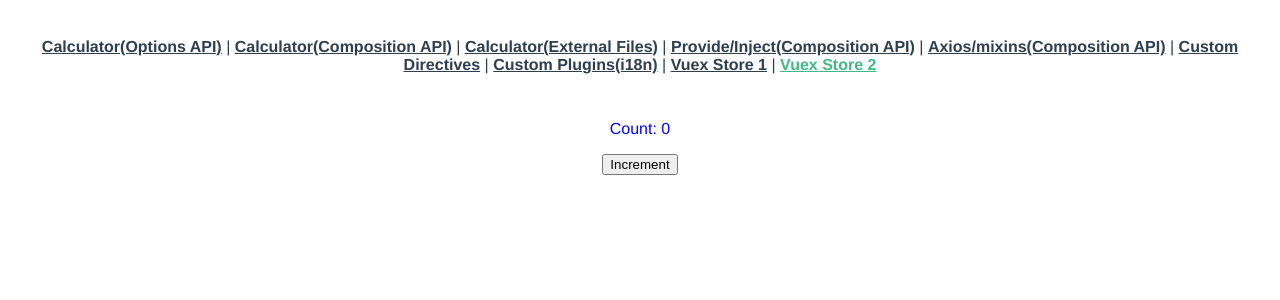
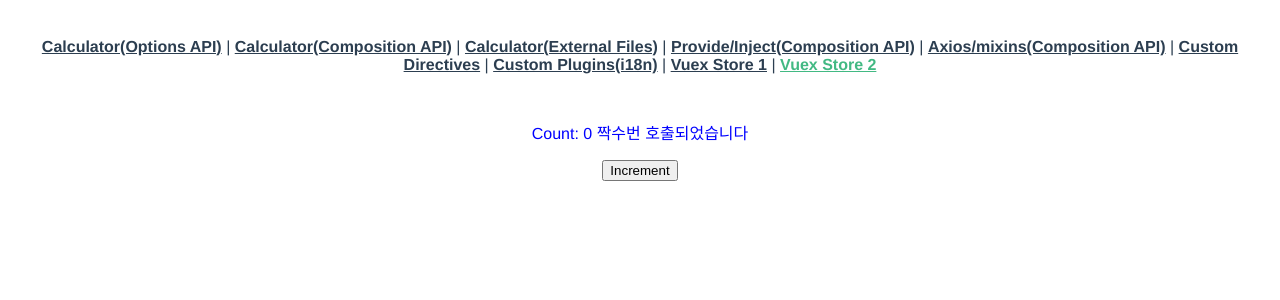
Before and after one commit to sbpark88/Vue.js-Short-Book, a Vue app in the folder vue-project-composition-api/: page /store-access2 in a window 1280 px wide. Shown: the top 300 px of the page. Built offline with nearby package versions, Linux system fonts and the light colour scheme.

Commit message:
Update: Add 'Vuex getters'

```diff
--- a/vue-project-composition-api/src/store/index.js
+++ b/vue-project-composition-api/src/store/index.js
@@ -13,5 +13,10 @@ export default createStore({
     // increment () {
     //   this.state.count++
     // }
+  },
+  getters: {
+    calledEvenTimes (state) {
+      return state.count % 2 === 0
+    }
   }
 })
--- a/vue-project-composition-api/src/views/StoreCompositionAPI.vue
+++ b/vue-project-composition-api/src/views/StoreCompositionAPI.vue
@@ -1,5 +1,8 @@
 <template>
-  <p>Count: {{ count }}</p>
+  <p>
+    Count: {{ count }}
+    <span>{{ calledEvenTimes ? '짝수번 호출되었습니다' : '홀수번 호출되었습니다' }}</span>
+  </p>
   <button type="button" @click="increment">Increment</button>
 </template>
 
@@ -10,6 +13,7 @@ import { computed, reactive, toRefs } from 'vue'
 const storeCounter = (store) => {
   const state = reactive({
     count: computed(() => store.state.count),
+    calledEvenTimes: computed(() => store.getters.calledEvenTimes),
     increment: () => store.commit('increment')
   })
   return toRefs(state)
@@ -18,8 +22,8 @@ export default {
   name: 'StoreCompositionAPI',
   setup () {
     const store = useStore()
-    const { count, increment } = storeCounter(store)
-    return { count, increment }
+    const { count, calledEvenTimes, increment } = storeCounter(store)
+    return { count, calledEvenTimes, increment }
   }
 }
 </script>
--- a/vue-project-composition-api/src/views/StoreOptionsAPI.vue
+++ b/vue-project-composition-api/src/views/StoreOptionsAPI.vue
@@ -1,5 +1,8 @@
 <template>
-  <p>Count: {{ count }}</p>
+  <p>
+    Count: {{ count }}
+    <span>{{ calledEvenTimes ? '짝수번 호출되었습니다' : '홀수번 호출되었습니다' }}</span>
+  </p>
   <button type="button" @click="increment">Increment</button>
 </template>
 
@@ -9,6 +12,9 @@ export default {
   computed: {
     count () {
       return this.$store.state.count
+    },
+    calledEvenTimes () {
+      return this.$store.getters.calledEvenTimes
     }
   },
   methods: {
```
